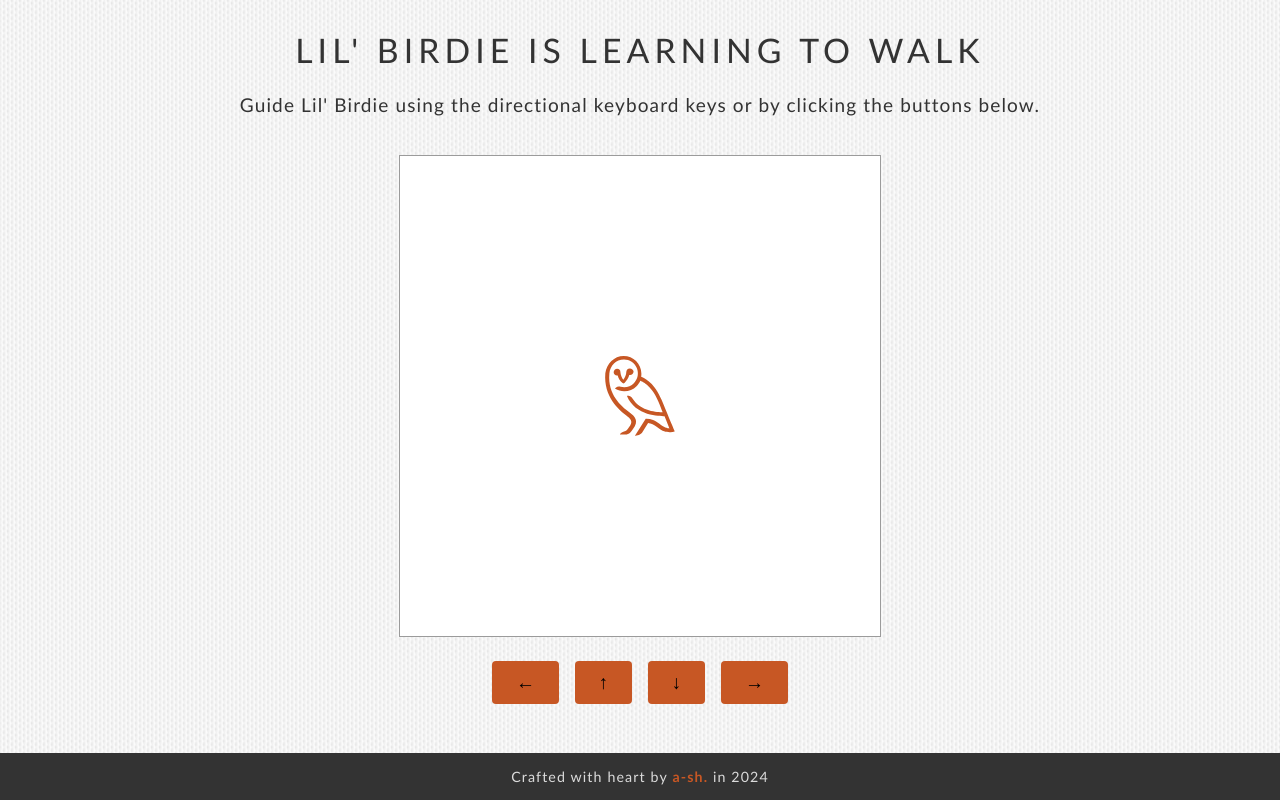
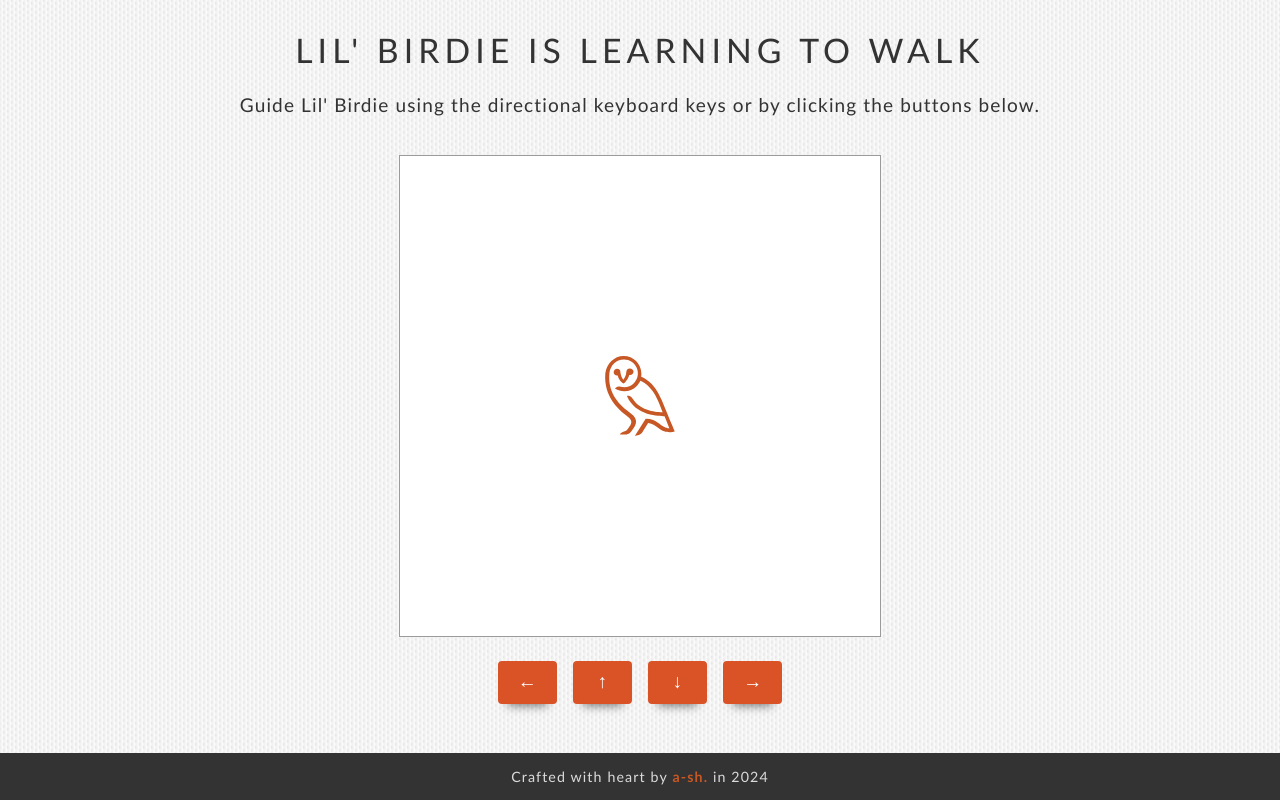
Before and after one commit to a-sh-dev/react_lil-bird_controller, a React (Vite) app: page / in a window 1280 px wide. Built offline with nearby package versions, Linux system fonts and the light colour scheme.

Commit message:
Implement the controls of Birdie

```diff
--- a/src/components/Board.tsx
+++ b/src/components/Board.tsx
@@ -1,4 +1,4 @@
-import { useState } from 'react'
+import { useCallback, useEffect, useState } from 'react'
 import styled, { css } from 'styled-components'
 import { DirectionType, PositionType } from '../helper/types'
 import { Birdie } from './Birdie'
@@ -35,14 +35,71 @@ export const Board = ({ maxGrid }: BoardProps) => {
   })
   const [direction, setDirection] = useState<DirectionType>('right')
 
-  console.log(direction)
+  const moveBirdie = useCallback(
+    (direction: DirectionType) => {
+      setBirdie((prev) => {
+        let newX = prev.x
+        let newY = prev.y
+
+        switch (direction) {
+          case 'up':
+            newY = Math.max(1, prev.y - 1)
+            break
+          case 'down':
+            newY = Math.min(maxGrid, prev.y + 1)
+            break
+          case 'left':
+            newX = Math.max(1, prev.x - 1)
+            break
+          case 'right':
+            newX = Math.min(maxGrid, prev.x + 1)
+            break
+        }
+
+        // Only update if the position has changed
+        if (newX !== prev.x || newY !== prev.y) {
+          console.log({ x: newX, y: newY })
+
+          return { x: newX, y: newY }
+        }
+        console.log(prev)
+        return prev
+      })
+    },
+    [maxGrid],
+  )
+
+  useEffect(() => {
+    const handleKeyPress = (e: KeyboardEvent) => {
+      switch (e.key) {
+        case 'ArrowUp':
+          moveBirdie('up')
+          break
+        case 'ArrowDown':
+          moveBirdie('down')
+          break
+        case 'ArrowLeft':
+          moveBirdie('left')
+          break
+        case 'ArrowRight':
+          moveBirdie('right')
+          break
+      }
+    }
+
+    window.addEventListener('keydown', handleKeyPress)
+
+    return () => {
+      window.removeEventListener('keydown', handleKeyPress)
+    }
+  }, [moveBirdie])
 
   return (
     <StyledBoardWrapper>
       <StyledBoard $maxGrid={maxGrid}>
         <Birdie x={birdie.x} y={birdie.y} direction={direction} />
       </StyledBoard>
-      <Controller setDirection={setDirection} />
+      <Controller moveBirdie={moveBirdie} />
     </StyledBoardWrapper>
   )
 }
--- a/src/components/Controller.tsx
+++ b/src/components/Controller.tsx
@@ -1,9 +1,9 @@
-import { Dispatch, SetStateAction } from 'react'
 import styled from 'styled-components'
 import { DirectionType } from '../helper/types'
+import { sharedStyles as s } from '../styles/sharedStyles'
 
 type ControllerProps = {
-  setDirection: Dispatch<SetStateAction<DirectionType>>
+  moveBirdie: (direction: DirectionType) => void
 }
 
 const StyledControllerWrapper = styled.div`
@@ -14,15 +14,19 @@ const StyledControllerWrapper = styled.div`
 `
 
 const StyledButton = styled.button`
-  background-color: var(--color-pop-orange);
+  font-family: monospace;
+  font-size: ${s.text.base};
+  color: ${s.palette.white};
+  background-color: ${s.palette.component.button};
   border-radius: 0.25rem;
   border: 1px solid transparent;
   padding: 0.5em 1.2em;
-  font-size: var(--fluid-type-base);
-  transition: all ease-in 0.25s;
+  box-shadow: ${s.shadow.elevated};
+  transition: all 0.2s;
 
   &:hover {
-    filter: brightness(80%);
+    background-color: ${s.palette.accent.orange};
+    box-shadow: ${s.shadow.pressed};
   }
 
   &:focus,
@@ -31,7 +35,7 @@ const StyledButton = styled.button`
   }
 `
 
-export const Controller = ({ setDirection }: ControllerProps) => {
+export const Controller = ({ moveBirdie }: ControllerProps) => {
   const buttons: { direction: DirectionType; label: string }[] = [
     { direction: 'left', label: '←' },
     { direction: 'up', label: '↑' },
@@ -42,7 +46,7 @@ export const Controller = ({ setDirection }: ControllerProps) => {
   return (
     <StyledControllerWrapper>
       {buttons.map(({ direction, label }) => (
-        <StyledButton key={direction} onClick={() => setDirection(direction)}>
+        <StyledButton key={direction} onClick={() => moveBirdie(direction)}>
           {label}
         </StyledButton>
       ))}
```
